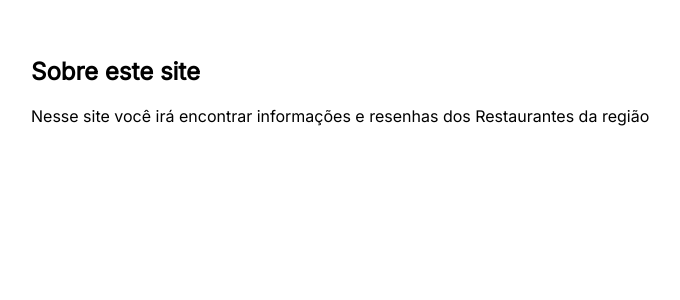
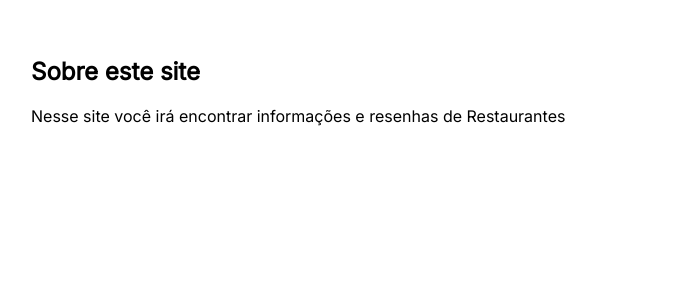
Before and after one commit to MatheusSpinardi/IRDB_Final_Final, a Django app: page /about/ in a window 1280 px wide. Shown: the part 252-552 px from the top of the page, without its empty margins (85-765 px from the left). Run offline with Django 4.2, Linux system fonts and the light colour scheme.

Commit message:
Segundo Kazuo

```diff
--- a/staticpages/templates/staticpages/about.html
+++ b/staticpages/templates/staticpages/about.html
@@ -6,5 +6,5 @@ Sobre
 
 {% block content %}
 <h2>Sobre este site</h2>
-<p>Nesse site você irá encontrar informações e resenhas dos Restaurantes da região</p>
+<p>Nesse site você irá encontrar informações e resenhas de Restaurantes</p>
 {% endblock content %}
--- a/staticpages/templates/staticpages/index.html
+++ b/staticpages/templates/staticpages/index.html
@@ -6,5 +6,5 @@ Página Inicial
 
 {% block content %}
 <h1><i>Internet Restaurant Database!</i></h1>
-<p>A Página para Comunidade Resenhadora de Restaurantes</p>
+<p>Bem Vindo a Página para Comunidade Resenhadora de Restaurantes</p>
 {% endblock content %}
```
